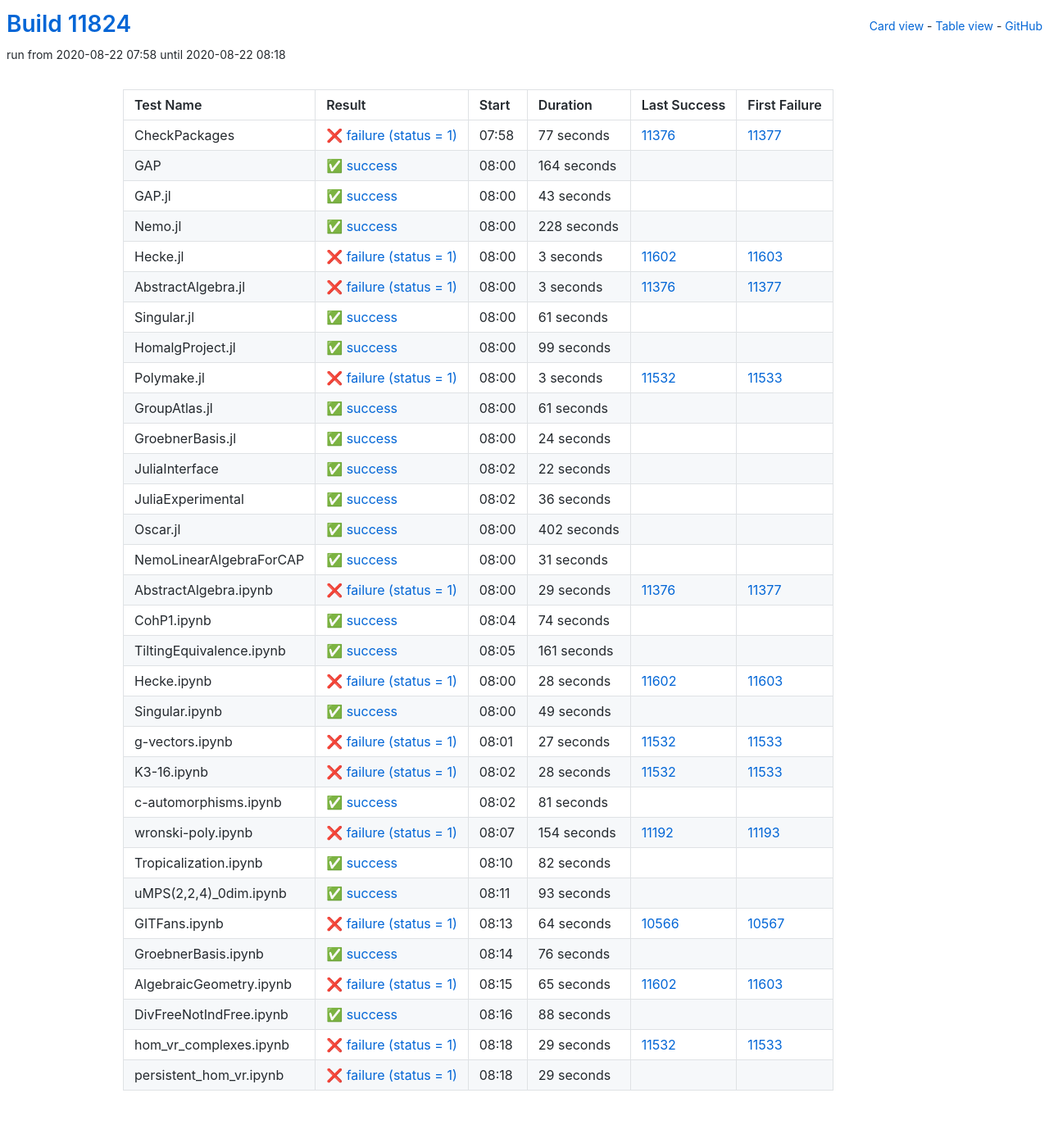
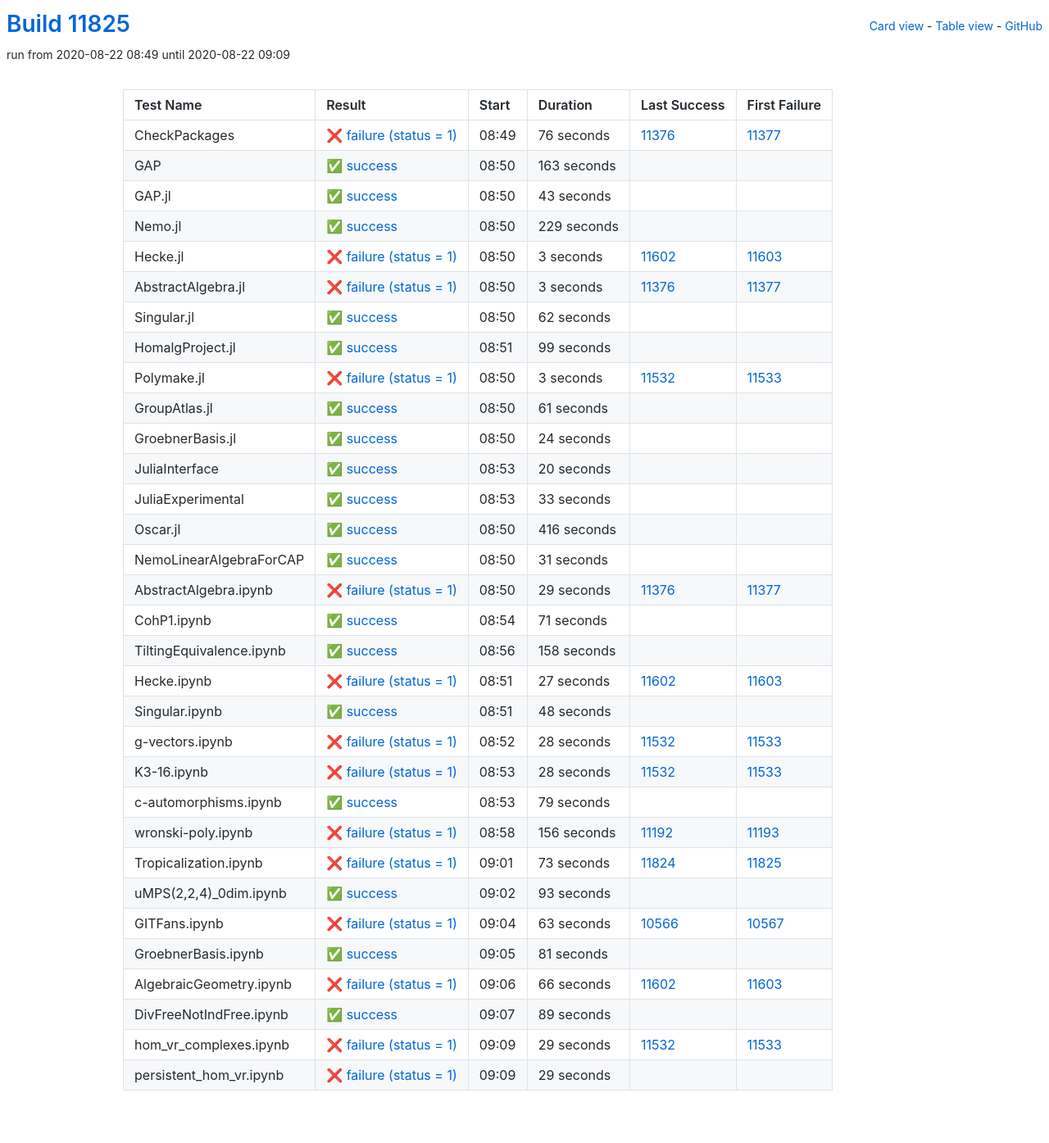
Before and after one commit to oscar-system/oscar-ci-status, a Jekyll site: the page built from table.html, in a window 1280 px wide. Shown: the whole page at 82% size. Built offline with Jekyll 4.4.1, drawn with Linux system fonts in a browser that asks for light colours.

Commit message:
Build #11825

```diff
--- a/_data/ci.yml
+++ b/_data/ci.yml
@@ -1,6 +1,6 @@
 ---
-build: 11824
-build_url: https://oscarci.mathematik.uni-kl.de/job/oscar/11824/
+build: 11825
+build_url: https://oscarci.mathematik.uni-kl.de/job/oscar/11825/
 job: oscar
 organization: oscar-system
 repo: oscar-ci-status
@@ -8,32 +8,32 @@
 tests:
 - name: CheckPackages
   id: checkpackages
-  log: https://oscarci.mathematik.uni-kl.de/job/oscar/11824/artifact/logs/build-11824/CheckPackages.log
-  start: 2020-08-22 07:58
+  log: https://oscarci.mathematik.uni-kl.de/job/oscar/11825/artifact/logs/build-11825/CheckPackages.log
+  start: 2020-08-22 08:49
   success: false
   exitcode: 1
   status: failure
-  duration: 77
+  duration: 76
   last_success: 11376
   last_success_url: https://oscarci.mathematik.uni-kl.de/job/oscar/11376/
   first_failure: 11377
   first_failure_url: https://oscarci.mathematik.uni-kl.de/job/oscar/11377/
 - name: GAP
   id: gap
-  log: https://oscarci.mathematik.uni-kl.de/job/oscar/11824/artifact/logs/build-11824/GAP.log
-  start: 2020-08-22 08:00
+  log: https://oscarci.mathematik.uni-kl.de/job/oscar/11825/artifact/logs/build-11825/GAP.log
+  start: 2020-08-22 08:50
   success: true
   exitcode: 0
   status: success
-  duration: 164
+  duration: 163
   last_success: false
   last_success_url:
   first_failure: false
   first_failure_url:
 - name: GAP.jl
   id: gap-jl
-  log: https://oscarci.mathematik.uni-kl.de/job/oscar/11824/artifact/logs/build-11824/GAP.jl.log
-  start: 2020-08-22 08:00
+  log: https://oscarci.mathematik.uni-kl.de/job/oscar/11825/artifact/logs/build-11825/GAP.jl.log
+  start: 2020-08-22 08:50
   success: true
   exitcode: 0
   status: success
@@ -44,20 +44,20 @@
   first_failure_url:
 - name: Nemo.jl
   id: nemo-jl
-  log: https://oscarci.mathematik.uni-kl.de/job/oscar/11824/artifact/logs/build-11824/Nemo.jl.log
-  start: 2020-08-22 08:00
+  log: https://oscarci.mathematik.uni-kl.de/job/oscar/11825/artifact/logs/build-11825/Nemo.jl.log
+  start: 2020-08-22 08:50
   success: true
   exitcode: 0
   status: success
-  duration: 228
+  duration: 229
   last_success: false
   last_success_url:
   first_failure: false
   first_failure_url:
 - name: Hecke.jl
   id: hecke-jl
-  log: https://oscarci.mathematik.uni-kl.de/job/oscar/11824/artifact/logs/build-11824/Hecke.jl.log
-  start: 2020-08-22 08:00
+  log: https://oscarci.mathematik.uni-kl.de/job/oscar/11825/artifact/logs/build-11825/Hecke.jl.log
+  start: 2020-08-22 08:50
   success: false
   exitcode: 1
   status: failure
@@ -68,8 +68,8 @@
   first_failure_url: https://oscarci.mathematik.uni-kl.de/job/oscar/11603/
 - name: AbstractAlgebra.jl
   id: abstractalgebra-jl
-  log: https://oscarci.mathematik.uni-kl.de/job/oscar/11824/artifact/logs/build-11824/AbstractAlgebra.jl.log
-  start: 2020-08-22 08:00
+  log: https://oscarci.mathematik.uni-kl.de/job/oscar/11825/artifact/logs/build-11825/AbstractAlgebra.jl.log
+  start: 2020-08-22 08:50
   success: false
   exitcode: 1
   status: failure
@@ -80,20 +80,20 @@
   first_failure_url: https://oscarci.mathematik.uni-kl.de/job/oscar/11377/
 - name: Singular.jl
   id: singular-jl
-  log: https://oscarci.mathematik.uni-kl.de/job/oscar/11824/artifact/logs/build-11824/Singular.jl.log
-  start: 2020-08-22 08:00
+  log: https://oscarci.mathematik.uni-kl.de/job/oscar/11825/artifact/logs/build-11825/Singular.jl.log
+  start: 2020-08-22 08:50
   success: true
   exitcode: 0
   status: success
-  duration: 61
+  duration: 62
   last_success: false
   last_success_url:
   first_failure: false
   first_failure_url:
 - name: HomalgProject.jl
   id: homalgproject-jl
-  log: https://oscarci.mathematik.uni-kl.de/job/oscar/11824/artifact/logs/build-11824/HomalgProject.jl.log
-  start: 2020-08-22 08:00
+  log: https://oscarci.mathematik.uni-kl.de/job/oscar/11825/artifact/logs/build-11825/HomalgProject.jl.log
+  start: 2020-08-22 08:51
   success: true
   exitcode: 0
   status: success
@@ -104,8 +104,8 @@
   first_failure_url:
 - name: Polymake.jl
   id: polymake-jl
-  log: https://oscarci.mathematik.uni-kl.de/job/oscar/11824/artifact/logs/build-11824/Polymake.jl.log
-  start: 2020-08-22 08:00
+  log: https://oscarci.mathematik.uni-kl.de/job/oscar/11825/artifact/logs/build-11825/Polymake.jl.log
+  start: 2020-08-22 08:50
   success: false
   exitcode: 1
   status: failure
@@ -116,8 +116,8 @@
   first_failure_url: https://oscarci.mathematik.uni-kl.de/job/oscar/11533/
 - name: GroupAtlas.jl
   id: groupatlas-jl
-  log: https://oscarci.mathematik.uni-kl.de/job/oscar/11824/artifact/logs/build-11824/GroupAtlas.jl.log
-  start: 2020-08-22 08:00
+  log: https://oscarci.mathematik.uni-kl.de/job/oscar/11825/artifact/logs/build-11825/GroupAtlas.jl.log
+  start: 2020-08-22 08:50
   success: true
   exitcode: 0
   status: success
@@ -128,8 +128,8 @@
   first_failure_url:
 - name: GroebnerBasis.jl
   id: groebnerbasis-jl
-  log: https://oscarci.mathematik.uni-kl.de/job/oscar/11824/artifact/logs/build-11824/GroebnerBasis.jl.log
-  start: 2020-08-22 08:00
+  log: https://oscarci.mathematik.uni-kl.de/job/oscar/11825/artifact/logs/build-11825/GroebnerBasis.jl.log
+  start: 2020-08-22 08:50
   success: true
   exitcode: 0
   status: success
@@ -140,44 +140,44 @@
   first_failure_url:
 - name: JuliaInterface
   id: juliainterface
-  log: https://oscarci.mathematik.uni-kl.de/job/oscar/11824/artifact/logs/build-11824/JuliaInterface.log
-  start: 2020-08-22 08:02
+  log: https://oscarci.mathematik.uni-kl.de/job/oscar/11825/artifact/logs/build-11825/JuliaInterface.log
+  start: 2020-08-22 08:53
   success: true
   exitcode: 0
   status: success
-  duration: 22
+  duration: 20
   last_success: false
   last_success_url:
   first_failure: false
   first_failure_url:
 - name: JuliaExperimental
   id: juliaexperimental
-  log: https://oscarci.mathematik.uni-kl.de/job/oscar/11824/artifact/logs/build-11824/JuliaExperimental.log
-  start: 2020-08-22 08:02
+  log: https://oscarci.mathematik.uni-kl.de/job/oscar/11825/artifact/logs/build-11825/JuliaExperimental.log
+  start: 2020-08-22 08:53
   success: true
   exitcode: 0
   status: success
-  duration: 36
+  duration: 33
   last_success: false
   last_success_url:
   first_failure: false
   first_failure_url:
 - name: Oscar.jl
   id: oscar-jl
-  log: https://oscarci.mathematik.uni-kl.de/job/oscar/11824/artifact/logs/build-11824/Oscar.jl.log
-  start: 2020-08-22 08:00
+  log: https://oscarci.mathematik.uni-kl.de/job/oscar/11825/artifact/logs/build-11825/Oscar.jl.log
+  start: 2020-08-22 08:50
   success: true
   exitcode: 0
   status: success
-  duration: 402
+  duration: 416
   last_success: false
   last_success_url:
   first_failure: false
   first_failure_url:
 - name: NemoLinearAlgebraForCAP
   id: nemolinearalgebraforcap
-  log: https://oscarci.mathematik.uni-kl.de/job/oscar/11824/artifact/logs/build-11824/NemoLinearAlgebraForCAP.log
-  start: 2020-08-22 08:00
+  log: https://oscarci.mathematik.uni-kl.de/job/oscar/11825/artifact/logs/build-11825/NemoLinearAlgebraForCAP.log
+  start: 2020-08-22 08:50
   success: true
   exitcode: 0
   status: success
@@ -188,8 +188,8 @@
   first_failure_url:
 - name: AbstractAlgebra.ipynb
   id: abstractalgebra-ipynb
-  log: https://oscarci.mathematik.uni-kl.de/job/oscar/11824/artifact/logs/build-11824/AbstractAlgebra.ipynb.log
-  start: 2020-08-22 08:00
+  log: https://oscarci.mathematik.uni-kl.de/job/oscar/11825/artifact/logs/build-11825/AbstractAlgebra.ipynb.log
+  start: 2020-08-22 08:50
   success: false
   exitcode: 1
   status: failure
@@ -200,68 +200,68 @@
   first_failure_url: https://oscarci.mathematik.uni-kl.de/job/oscar/11377/
 - name: CohP1.ipynb
   id: cohp1-ipynb
-  log: https://oscarci.mathematik.uni-kl.de/job/oscar/11824/artifact/logs/build-11824/CohP1.ipynb.log
-  start: 2020-08-22 08:04
+  log: https://oscarci.mathematik.uni-kl.de/job/oscar/11825/artifact/logs/build-11825/CohP1.ipynb.log
+  start: 2020-08-22 08:54
   success: true
   exitcode: 0
   status: success
-  duration: 74
+  duration: 71
   last_success: false
   last_success_url:
   first_failure: false
   first_failure_url:
 - name: TiltingEquivalence.ipynb
   id: tiltingequivalence-ipynb
-  log: https://oscarci.mathematik.uni-kl.de/job/oscar/11824/artifact/logs/build-11824/TiltingEquivalence.ipynb.log
-  start: 2020-08-22 08:05
+  log: https://oscarci.mathematik.uni-kl.de/job/oscar/11825/artifact/logs/build-11825/TiltingEquivalence.ipynb.log
+  start: 2020-08-22 08:56
   success: true
   exitcode: 0
   status: success
-  duration: 161
+  duration: 158
   last_success: false
   last_success_url:
   first_failure: false
   first_failure_url:
 - name: Hecke.ipynb
   id: hecke-ipynb
-  log: https://oscarci.mathematik.uni-kl.de/job/oscar/11824/artifact/logs/build-11824/Hecke.ipynb.log
-  start: 2020-08-22 08:00
+  log: https://oscarci.mathematik.uni-kl.de/job/oscar/11825/artifact/logs/build-11825/Hecke.ipynb.log
+  start: 2020-08-22 08:51
   success: false
   exitcode: 1
   status: failure
-  duration: 28
+  duration: 27
   last_success: 11602
   last_success_url: https://oscarci.mathematik.uni-kl.de/job/oscar/11602/
   first_failure: 11603
   first_failure_url: https://oscarci.mathematik.uni-kl.de/job/oscar/11603/
 - name: Singular.ipynb
   id: singular-ipynb
-  log: https://oscarci.mathematik.uni-kl.de/job/oscar/11824/artifact/logs/build-11824/Singular.ipynb.log
-  start: 2020-08-22 08:00
+  log: https://oscarci.mathematik.uni-kl.de/job/oscar/11825/artifact/logs/build-11825/Singular.ipynb.log
+  start: 2020-08-22 08:51
   success: true
   exitcode: 0
   status: success
-  duration: 49
+  duration: 48
   last_success: false
   last_success_url:
   first_failure: false
   first_failure_url:
 - name: g-vectors.ipynb
   id: g-vectors-ipynb
-  log: https://oscarci.mathematik.uni-kl.de/job/oscar/11824/artifact/logs/build-11824/g-vectors.ipynb.log
-  start: 2020-08-22 08:01
+  log: https://oscarci.mathematik.uni-kl.de/job/oscar/11825/artifact/logs/build-11825/g-vectors.ipynb.log
+  start: 2020-08-22 08:52
   success: false
   exitcode: 1
   status: failure
-  duration: 27
+  duration: 28
   last_success: 11532
   last_success_url: https://oscarci.mathematik.uni-kl.de/job/oscar/11532/
   first_failure: 11533
   first_failure_url: https://oscarci.mathematik.uni-kl.de/job/oscar/11533/
 - name: K3-16.ipynb
   id: k3-16-ipynb
-  log: https://oscarci.mathematik.uni-kl.de/job/oscar/11824/artifact/logs/build-11824/K3-16.ipynb.log
-  start: 2020-08-22 08:02
+  log: https://oscarci.mathematik.uni-kl.de/job/oscar/11825/artifact/logs/build-11825/K3-16.ipynb.log
+  start: 2020-08-22 08:53
   success: false
   exitcode: 1
   status: failure
@@ -272,44 +272,44 @@
   first_failure_url: https://oscarci.mathematik.uni-kl.de/job/oscar/11533/
 - name: c-automorphisms.ipynb
   id: c-automorphisms-ipynb
-  log: https://oscarci.mathematik.uni-kl.de/job/oscar/11824/artifact/logs/build-11824/c-automorphisms.ipynb.log
-  start: 2020-08-22 08:02
+  log: https://oscarci.mathematik.uni-kl.de/job/oscar/11825/artifact/logs/build-11825/c-automorphisms.ipynb.log
+  start: 2020-08-22 08:53
   success: true
   exitcode: 0
   status: success
-  duration: 81
+  duration: 79
   last_success: false
   last_success_url:
   first_failure: false
   first_failure_url:
 - name: wronski-poly.ipynb
   id: wronski-poly-ipynb
-  log: https://oscarci.mathematik.uni-kl.de/job/oscar/11824/artifact/logs/build-11824/wronski-poly.ipynb.log
-  start: 2020-08-22 08:07
+  log: https://oscarci.mathematik.uni-kl.de/job/oscar/11825/artifact/logs/build-11825/wronski-poly.ipynb.log
+  start: 2020-08-22 08:58
   success: false
   exitcode: 1
   status: failure
-  duration: 154
+  duration: 156
   last_success: 11192
   last_success_url: https://oscarci.mathematik.uni-kl.de/job/oscar/11192/
   first_failure: 11193
   first_failure_url: https://oscarci.mathematik.uni-kl.de/job/oscar/11193/
 - name: Tropicalization.ipynb
   id: tropicalization-ipynb
-  log: https://oscarci.mathematik.uni-kl.de/job/oscar/11824/artifact/logs/build-11824/Tropicalization.ipynb.log
-  start: 2020-08-22 08:10
-  success: true
-  exitcode: 0
-  status: success
-  duration: 82
-  last_success: false
-  last_success_url:
-  first_failure: false
-  first_failure_url:
+  log: https://oscarci.mathematik.uni-kl.de/job/oscar/11825/artifact/logs/build-11825/Tropicalization.ipynb.log
+  start: 2020-08-22 09:01
+  success: false
+  exitcode: 1
+  status: failure
+  duration: 73
+  last_success: 11824
+  last_success_url: https://oscarci.mathematik.uni-kl.de/job/oscar/11824/
+  first_failure: 11825
+  first_failure_url: https://oscarci.mathematik.uni-kl.de/job/oscar/11825/
 - name: uMPS(2,2,4)_0dim.ipynb
   id: umps-2-2-4-0dim-ipynb
-  log: https://oscarci.mathematik.uni-kl.de/job/oscar/11824/artifact/logs/build-11824/uMPS-2-2-4-_0dim.ipynb.log
-  start: 2020-08-22 08:11
+  log: https://oscarci.mathematik.uni-kl.de/job/oscar/11825/artifact/logs/build-11825/uMPS-2-2-4-_0dim.ipynb.log
+  start: 2020-08-22 09:02
   success: true
   exitcode: 0
   status: success
@@ -320,56 +320,56 @@
   first_failure_url:
 - name: GITFans.ipynb
   id: gitfans-ipynb
-  log: https://oscarci.mathematik.uni-kl.de/job/oscar/11824/artifact/logs/build-11824/GITFans.ipynb.log
-  start: 2020-08-22 08:13
+  log: https://oscarci.mathematik.uni-kl.de/job/oscar/11825/artifact/logs/build-11825/GITFans.ipynb.log
+  start: 2020-08-22 09:04
   success: false
   exitcode: 1
   status: failure
-  duration: 64
+  duration: 63
   last_success: 10566
   last_success_url: https://oscarci.mathematik.uni-kl.de/job/oscar/10566/
   first_failure: 10567
   first_failure_url: https://oscarci.mathematik.uni-kl.de/job/oscar/10567/
 - name: GroebnerBasis.ipynb
   id: groebnerbasis-ipynb
-  log: https://oscarci.mathematik.uni-kl.de/job/oscar/11824/artifact/logs/build-11824/GroebnerBasis.ipynb.log
-  start: 2020-08-22 08:14
+  log: https://oscarci.mathematik.uni-kl.de/job/oscar/11825/artifact/logs/build-11825/GroebnerBasis.ipynb.log
+  start: 2020-08-22 09:05
   success: true
   exitcode: 0
   status: success
-  duration: 76
+  duration: 81
   last_success: false
   last_success_url:
   first_failure: false
   first_failure_url:
 - name: AlgebraicGeometry.ipynb
   id: algebraicgeometry-ipynb
-  log: https://oscarci.mathematik.uni-kl.de/job/oscar/11824/artifact/logs/build-11824/AlgebraicGeometry.ipynb.log
-  start: 2020-08-22 08:15
+  log: https://oscarci.mathematik.uni-kl.de/job/oscar/11825/artifact/logs/build-11825/AlgebraicGeometry.ipynb.log
+  start: 2020-08-22 09:06
   success: false
   exitcode: 1
   status: failure
-  duration: 65
+  duration: 66
   last_success: 11602
   last_success_url: https://oscarci.mathematik.uni-kl.de/job/oscar/11602/
   first_failure: 11603
   first_failure_url: https://oscarci.mathematik.uni-kl.de/job/oscar/11603/
 - name: DivFreeNotIndFree.ipynb
   id: divfreenotindfree-ipynb
-  log: https://oscarci.mathematik.uni-kl.de/job/oscar/11824/artifact/logs/build-11824/DivFreeNotIndFree.ipynb.log
-  start: 2020-08-22 08:16
+  log: https://oscarci.mathematik.uni-kl.de/job/oscar/11825/artifact/logs/build-11825/DivFreeNotIndFree.ipynb.log
+  start: 2020-08-22 09:07
   success: true
   exitcode: 0
   status: success
-  duration: 88
+  duration: 89
   last_success: false
   last_success_url:
   first_failure: false
   first_failure_url:
 - name: hom_vr_complexes.ipynb
   id: hom-vr-complexes-ipynb
-  log: https://oscarci.mathematik.uni-kl.de/job/oscar/11824/artifact/logs/build-11824/hom_vr_complexes.ipynb.log
-  start: 2020-08-22 08:18
+  log: https://oscarci.mathematik.uni-kl.de/job/oscar/11825/artifact/logs/build-11825/hom_vr_complexes.ipynb.log
+  start: 2020-08-22 09:09
   success: false
   exitcode: 1
   status: failure
@@ -380,8 +380,8 @@
   first_failure_url: https://oscarci.mathematik.uni-kl.de/job/oscar/11533/
 - name: persistent_hom_vr.ipynb
   id: persistent-hom-vr-ipynb
-  log: https://oscarci.mathematik.uni-kl.de/job/oscar/11824/artifact/logs/build-11824/persistent_hom_vr.ipynb.log
-  start: 2020-08-22 08:18
+  log: https://oscarci.mathematik.uni-kl.de/job/oscar/11825/artifact/logs/build-11825/persistent_hom_vr.ipynb.log
+  start: 2020-08-22 09:09
   success: false
   exitcode: 1
   status: failure
```
Also changed, not shown: README.md.
